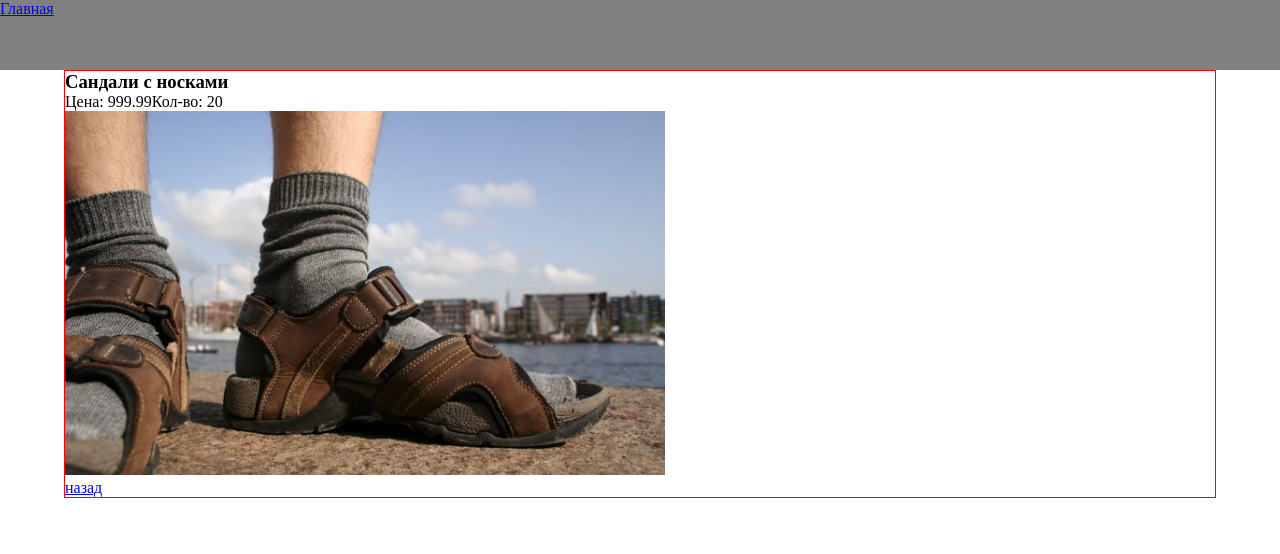
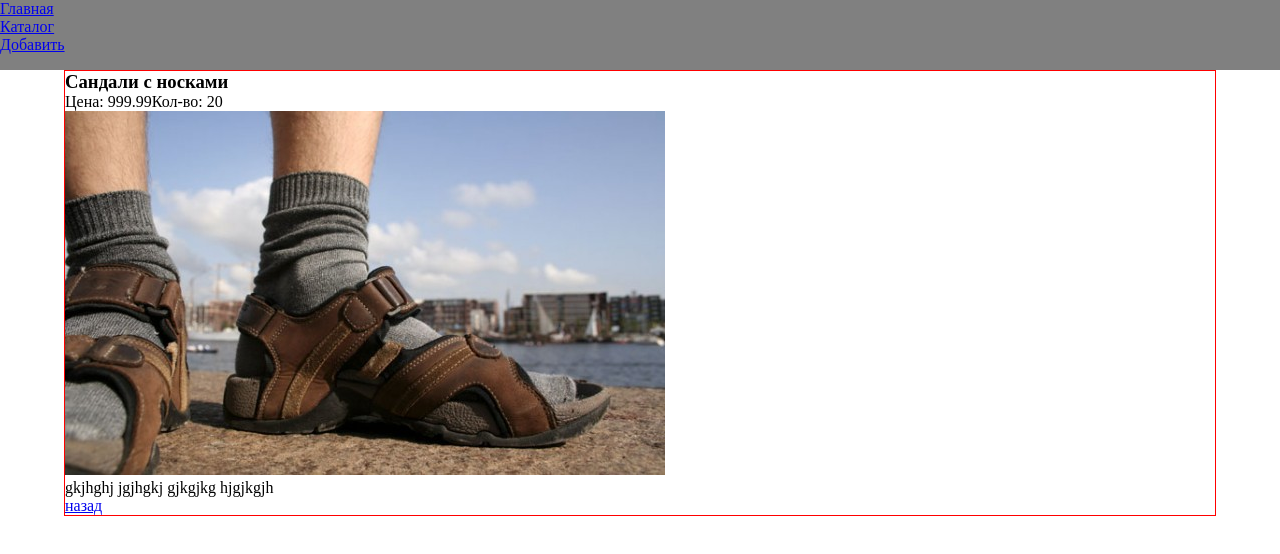
Before and after one commit to pylsar/myReactFunnyShop, a React (Create React App) app: page /products/1 in a window 1280 px wide. Shown: the top 554 px of the page. Built offline with nearby package versions, Linux system fonts and the light colour scheme; data requests are answered from the project's data file.

Commit message:
male create form for create new product

```diff
--- a/src/App.js
+++ b/src/App.js
@@ -3,9 +3,10 @@ import {Route, Switch} from 'react-router-dom'
 
 import Header from './components/Header/Header'
 import Home from './components/Home/Home'
+import Products from './containers/Products/Products'
+import CreateProduct from './containers/CreateProduct/CreateProduct'
+import ViewProduct from './containers/ViewProduct/ViewProduct';
 import Error404 from './components/Error404/Error404'
-import Products from './containers/Products/Products'
-import ViewProduct from './containers/ViewProduct/ViewProduct';
 
 function App() {
   return (
@@ -15,6 +16,7 @@ function App() {
         <Switch>
           <Route path="/" component={Home} exact />
           <Route path="/products" component={Products} exact/>
+          <Route path="/products/create" component={CreateProduct} exact/>
           <Route path="/products/:id" component={ViewProduct} />
           <Route path="*" component={Error404} />
         </Switch>
--- a/src/assets/database.json
+++ b/src/assets/database.json
@@ -5,21 +5,24 @@
         "title": "Сандали с носками",
         "price": "999.99",
         "quantity": 20,
-        "img": "boots.jpg"
+        "img": "boots.jpg",
+        "longDescr": "gkjhghj jgjhgkj gjkgjkg hjgjkgjh "
     },
     {
         "id": 2,
         "title": "Б/У Телефон",
         "price": "1999.99",
         "quantity": 1,
-        "img": "phone.jpg"
+        "img": "phone.jpg",
+        "longDescr": "gkjhghj jgjhgkj gjkgjkg hjgjkgjh "
     },
     {
         "id": 3,
         "title": "Гарри Поттер на албанском языке",
         "price": "999.99",
         "quantity": 10,
-        "img": "potter.jpg"
+        "img": "potter.jpg",
+        "longDescr": "gkjhghj jgjhgkj gjkgjkg hjgjkgjh "
     }
 ]
 }
--- a/src/components/Header/Header.jsx
+++ b/src/components/Header/Header.jsx
@@ -1,4 +1,5 @@
 import React from 'react'
+import {Link} from 'react-router-dom'
 
 import './Header.scss'
 
@@ -6,7 +7,17 @@ const Home = () => {
     return (
         <header className="header">
             <nav>
-                <a href="/">Главная</a>
+                <ul>
+                    <li>
+                        <Link to="/">Главная</Link>
+                    </li>
+                    <li>
+                        <Link to="/products">Каталог</Link>
+                    </li>
+                    <li>
+                        <Link to="/products/create">Добавить</Link>
+                    </li>
+                </ul>
             </nav>
         </header>
     )
--- a/src/components/ProductInfo/ProductInfo.jsx
+++ b/src/components/ProductInfo/ProductInfo.jsx
@@ -10,6 +10,7 @@ const ProductInfo = ({product}) => {
             <div className="product__img">
                 <img src={require(`../../assets/img/${product.img}`)} alt={product.title}/>
             </div>
+            <div>{product.longDescr}</div>
             <Link to='/products'>назад</Link>
         </div>
     )
--- /dev/null
+++ b/src/containers/CreateForm/CreateForm.js
@@ -0,0 +1,40 @@
+import React from 'react'
+
+class CreateForm extends React.Component {
+
+    state={
+        product: {}
+    }
+
+    render(){
+        return(
+            <div>
+                <form>
+                    <div>
+                        <label htmlFor="title">Заголовок</label>
+                        <input id="title" type="text" placeholder="title" required/>
+                    </div>
+                    <div>
+                        <label htmlFor="longDescr">Описание</label>
+                        <textarea id="longDescr" type="text" placeholder="description" required/>
+                    </div>
+                    <div>
+                        <label htmlFor="price">Цена</label>
+                        <input id="price" type="text" placeholder="price" required/>
+                    </div>
+                    <div>
+                        <label htmlFor="img">Картинка</label>
+                        <input id="img" type="text" placeholder="картинку вложить в папку ./src/assets/img"/>
+                    </div>
+                    <div>
+                        <label htmlFor="quantity">Остаток</label>
+                        <input id="quantity" type="number" placeholder="quantity" step="1" min="0" required/>
+                    </div>
+                    <button>Добавить</button>
+                </form>
+            </div>
+        )
+    }
+}
+
+export default CreateForm
--- /dev/null
+++ b/src/containers/CreateProduct/CreateProduct.js
@@ -0,0 +1,29 @@
+import React from 'react'
+
+import CreateForm from '../CreateForm/CreateForm'
+
+class CreateProduct extends React.Component{
+
+    state={
+        product: {
+            id : "",
+            title: "",
+            price: "",
+            quantity: 0,
+            img: "",
+            longDescr: ""
+        },
+        creating: false
+    }
+
+    render(){
+        return(
+            <div>
+               <h1>Добавьте товар</h1>
+               <CreateForm product={this.state.product}/>
+            </div>
+        )
+    }
+}
+
+export default CreateProduct
```
